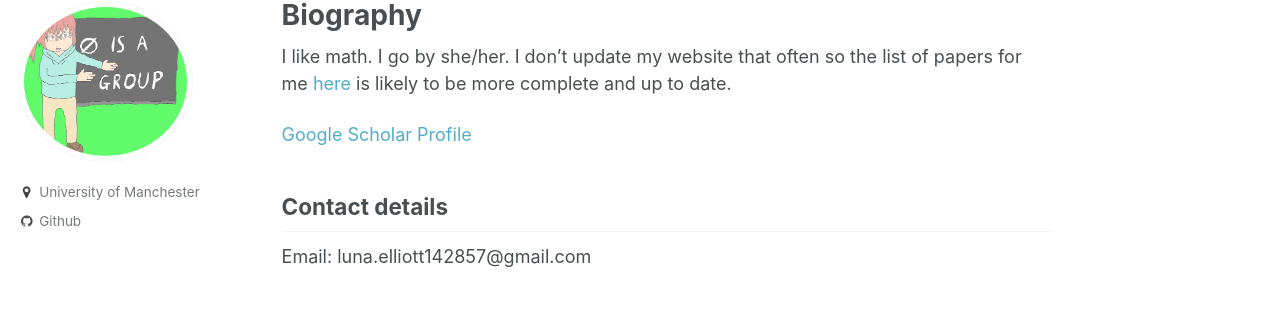
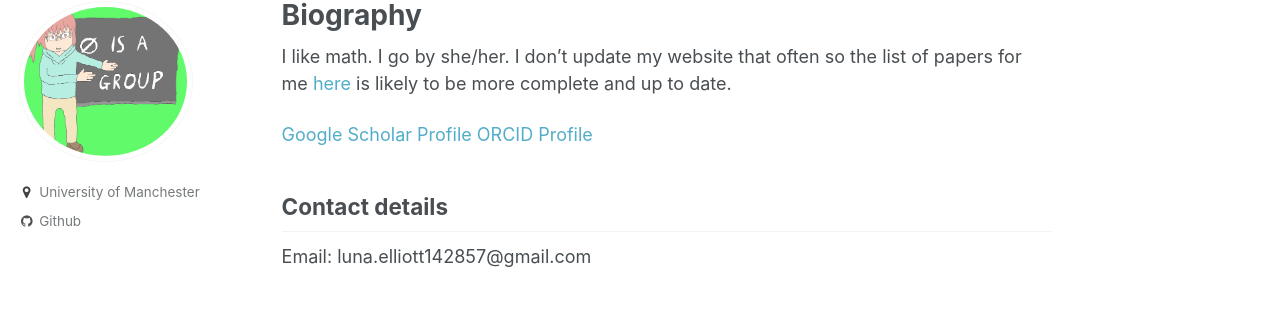
Before and after one commit to le27/L-Elliott, a Jekyll site: the page built from _pages/about.md, in a window 1280 px wide and 900 px high. Shown: the part 117-434 px from the top of the window. Built offline with Jekyll 4.4.1, drawn with Linux system fonts in a browser that asks for light colours; formulas are drawn with MathJax 3.

Commit message:
Add ORCID profile link
Added ORCID profile link to the about page.

```diff
--- a/_pages/about.md
+++ b/_pages/about.md
@@ -12,7 +12,7 @@ redirect_from:
 I like math. I go by she/her. I don't update my website that often so the list of papers for me [here](https://scholar.google.com/citations?user=3ZObZk0AAAAJ) is likely to be more complete and up to date.
 
 [Google Scholar Profile](https://scholar.google.com/citations?user=3ZObZk0AAAAJ)
-
+[ORCID Profile](https://orcid.org/0000-0002-3584-7266)
 
 ## Contact details
 
```
